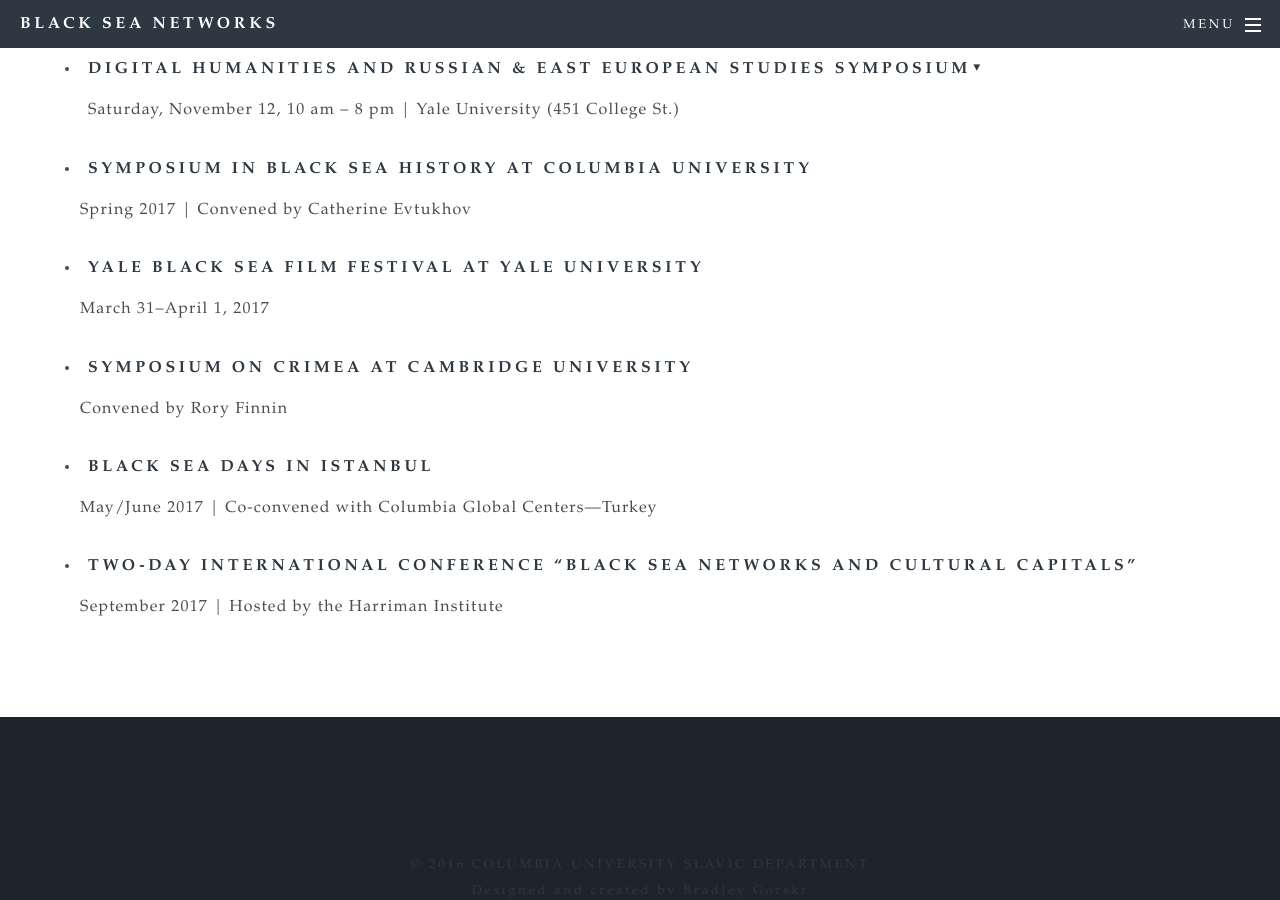
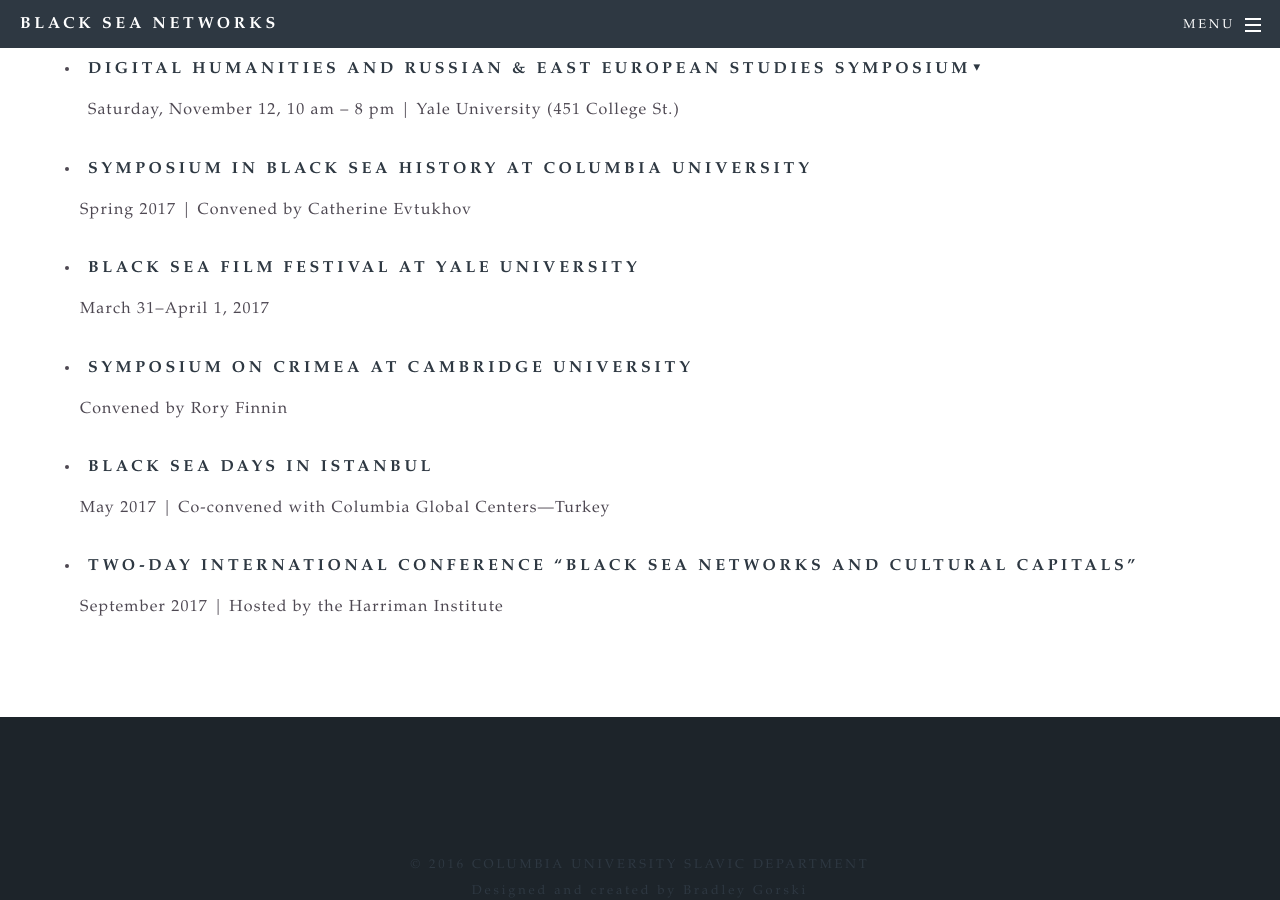
Before and after one commit to bradleygorski/blackseanet, a Jekyll site: the page built from events.html, in a window 1280 px wide and 900 px high, scrolled down 1515 px. Built offline with Jekyll 4.4.1, drawn with Linux system fonts in a browser that asks for light colours; some of the changed text lies outside the part shown.

Commit message:
Fixed text
Yale Film series, removed redundancy

```diff
--- a/events.html
+++ b/events.html
@@ -8,10 +8,10 @@
 
 <ul>
 <li><h4>September 23, 2016: Public Lecture by Ivan Krastev</h4></li>
-<p>4:00&ndash;5:00 pm, 1512 International Affairs Building, Columbia University</p>
+<p>4:00&ndash;5:00 pm, 1501 International Affairs Building, Columbia University</p>
 
 <p align="center"><b>THE IMITATION IMPERATIVE: MAKING SENSE OF THE CRISIS OF BLACK SEA EUROPE</b></p>
-  	<p align='center'><span class="image center"><img src="images/KrastevLecture.jpg" alt="" height="400" width="600" /></span></p>
+ 	<p align='center'><span class="image center"><img src="images/KrastevLecture.jpg" alt="" height="400" width="600" /></span></p>
 
 <p>Although the post-1989 world is the world that America and Europe made, it has now become
 the world that America and Europe have started to fear and sometimes even hate. Looking back
@@ -54,12 +54,12 @@
             </div></li>
 <li><h4>Symposium in Black Sea History at Columbia University</h4></li>
 <p>Spring 2017 | Convened by Catherine Evtukhov</p>
-<li><h4>Yale Black Sea Film Festival at Yale University</h4></li>
+<li><h4>Black Sea Film Festival at Yale University</h4></li>
 <p>March 31&ndash;April 1, 2017</p>
 <li><h4>Symposium on Crimea at Cambridge University</h4></li>
 <p>Convened by Rory Finnin</p>
 <li><h4>Black Sea Days in Istanbul</h4></li>
-<p>May/June 2017 | Co-convened with Columbia Global Centers—Turkey</p>
+<p>May 2017 | Co-convened with Columbia Global Centers—Turkey</p>
 <li><h4>Two-day international conference “Black Sea Networks and Cultural Capitals”</h4></li>
 <p>September 2017 | Hosted by the Harriman Institute</p>
 </ul>
```
